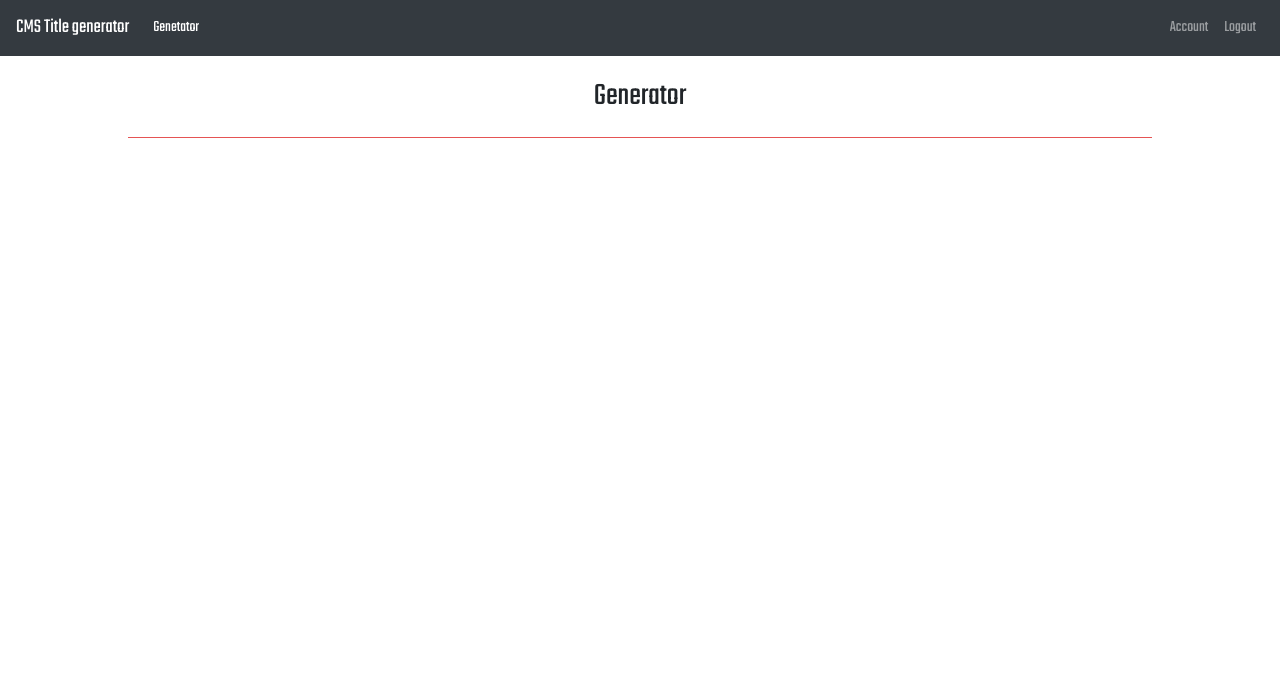
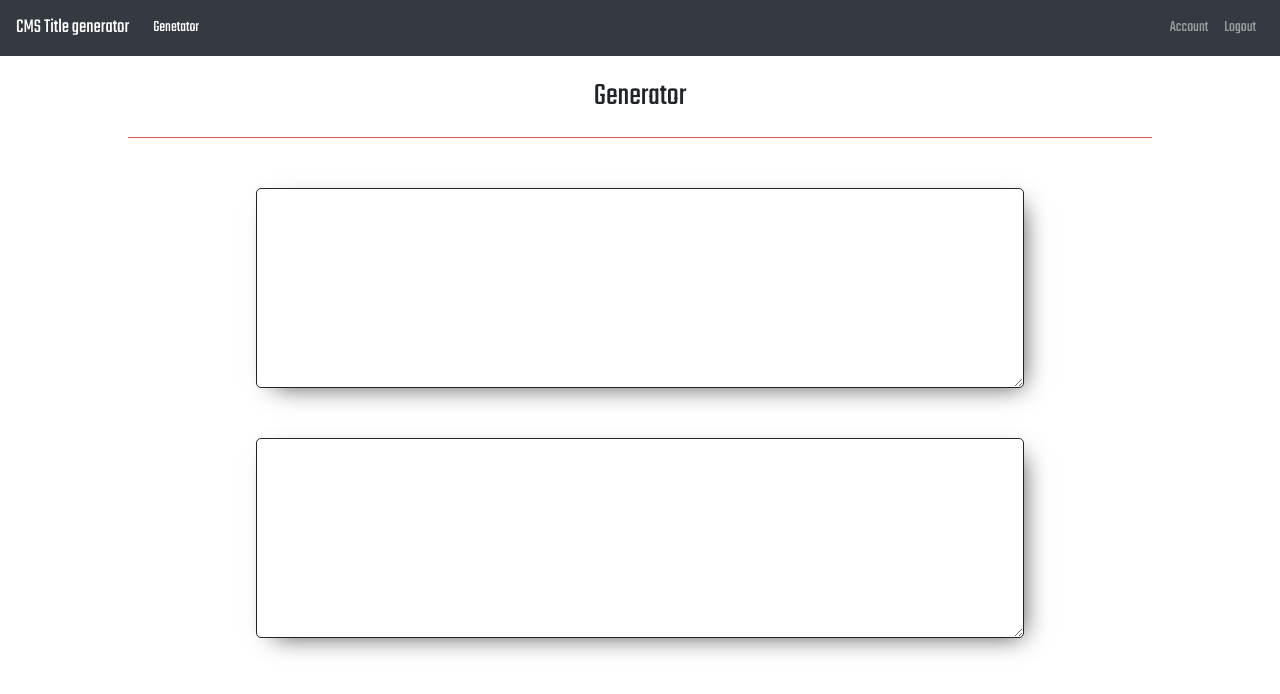
Before and after one commit to DevWichrowski/CMS-title-generator, a React (Create React App) app: page / in a window 1280 px wide. Shown: the top 694 px of the page. Built offline with nearby package versions, Linux system fonts and the light colour scheme.

Commit message:
Working on TitleGenerator styles

```diff
--- a/src/components/Dashboard/TitleGenerator/TitleGenerator.js
+++ b/src/components/Dashboard/TitleGenerator/TitleGenerator.js
@@ -8,7 +8,13 @@ class TitleGenerator extends Component {
 		return (
 			<div className="title-generator">
 				<h1>Generator</h1>
-        <hr />
+				<hr />
+				<div className="titles-textarea">
+						<textarea  className="custom-textarea"/>
+					</div>
+					<div className="ulrs-textarea">
+						<textarea className="custom-textarea" />
+					</div>
 			</div>
 		);
 	}
--- a/src/components/Dashboard/TitleGenerator/TitleGenerator.scss
+++ b/src/components/Dashboard/TitleGenerator/TitleGenerator.scss
@@ -1,6 +1,19 @@
 .title-generator {
     width: 100%;
 
+    .custom-textarea{
+        display: block;
+        width:60%;
+        height: 200px;
+        margin: 0 auto;
+        box-shadow: 8px 8px 24px -10px rgba(0,0,0,.75);
+        border: 1px solid #212529;
+        border-radius: 5px;
+    }
+
+    .titles-textarea{
+        margin: 50px auto;
+    }
     h1 {
         text-align: center;
     }
```
